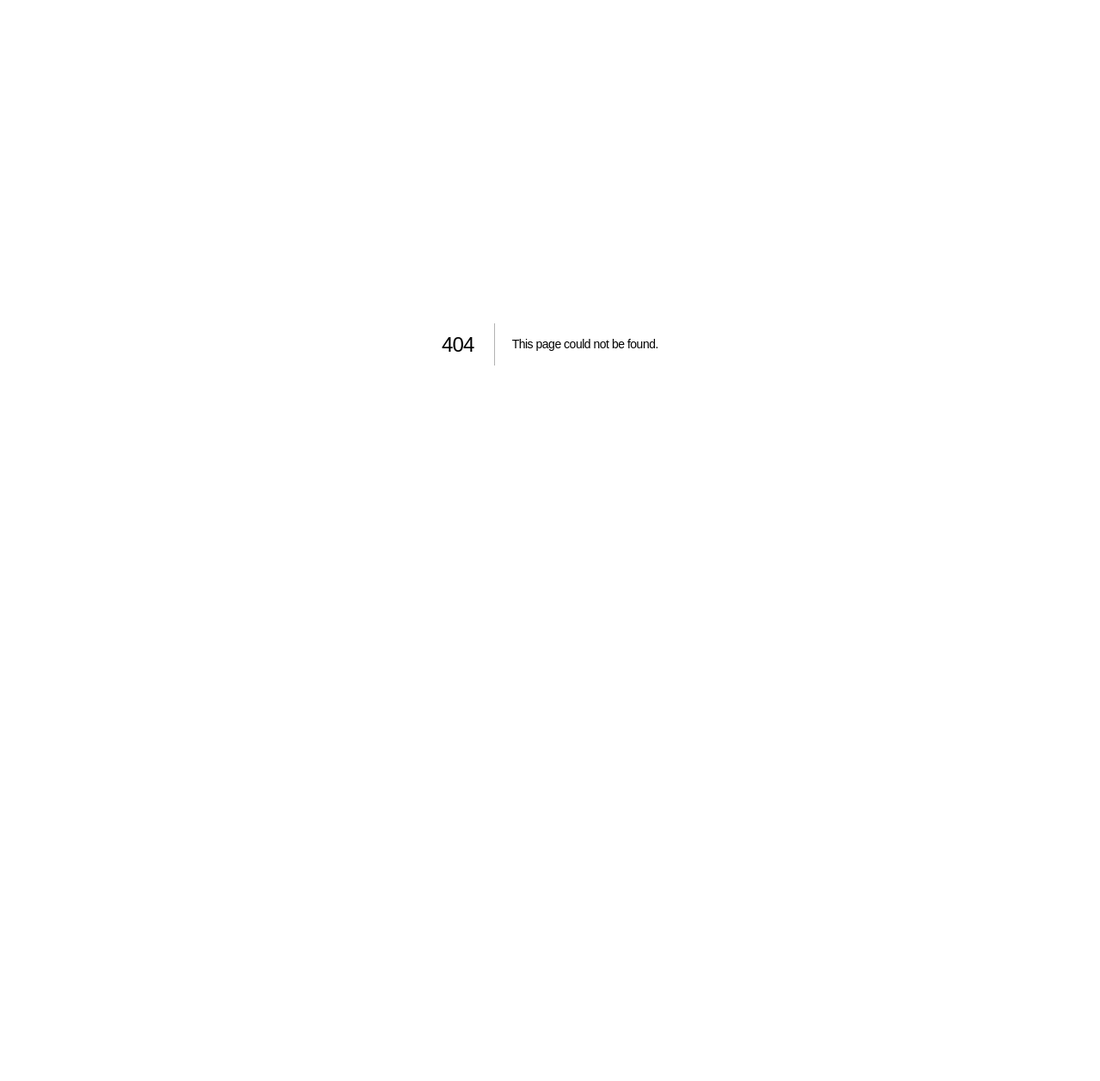
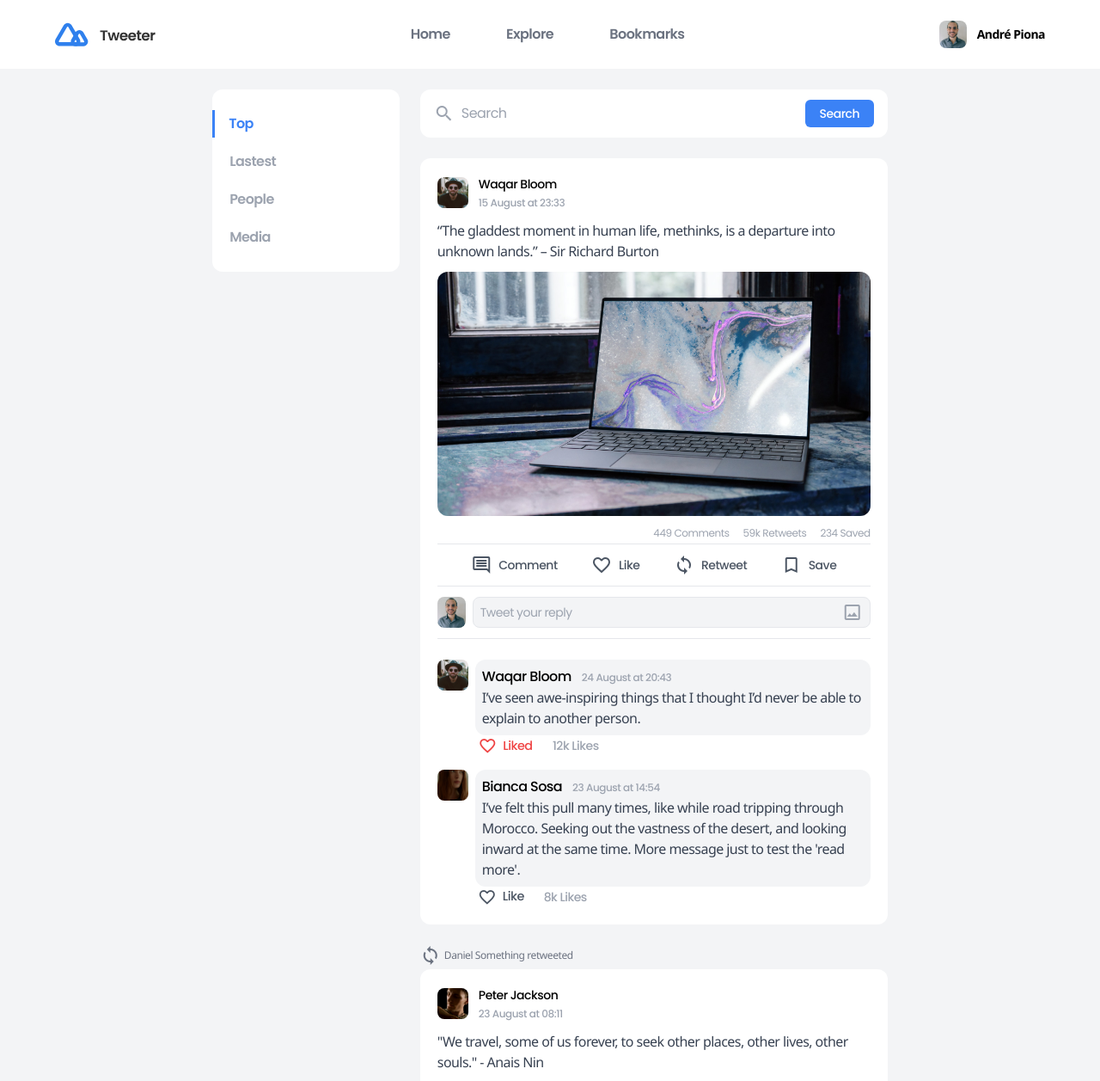
Before and after one commit to Alpiona/tweeter-devchallenges, a Next.js app: page /explore in a window 1280 px wide. Before the commit this address had no page. Shown: the top 1257 px of the page at 86% size. Before the commit the page ends 800 px from the top, so only its background shows below. Built offline with nearby package versions, Linux system fonts and the light colour scheme; grey boxes are pictures that could not be loaded.

Commit message:
[Front] Added page 'Explore'

```diff
--- a/pages/_app.tsx
+++ b/pages/_app.tsx
@@ -1,9 +1,17 @@
 import { AppProps } from 'next/app';
+import Head from 'next/head';
 
 import '../styles/globals.css';
 
 function MyApp({ Component, pageProps }: AppProps): JSX.Element {
-  return <Component {...pageProps} />;
+  return (
+    <>
+      <Head>
+        <title>Tweeter</title>
+      </Head>
+      <Component {...pageProps} />
+    </>
+  );
 }
 
 export default MyApp;
--- /dev/null
+++ b/pages/_document.tsx
@@ -0,0 +1,43 @@
+import Document, {
+  DocumentContext,
+  Head,
+  Html,
+  Main,
+  NextScript,
+} from 'next/document';
+import Layout from '../components/Layout';
+
+class MyDocument extends Document {
+  static async getInitialProps(ctx: DocumentContext) {
+    const initialProps = await Document.getInitialProps(ctx);
+    return { ...initialProps };
+  }
+
+  render(): JSX.Element {
+    return (
+      <Html lang="en">
+        <Head>
+          <link rel="icon" href="/tweeter-small.svg" />
+          <link
+            href="https://fonts.googleapis.com/css?family=Material+Icons|Material+Icons+Outlined|Material+Icons+Two+Tone|Material+Icons+Round|Material+Icons+Sharp"
+            rel="stylesheet"
+          />
+
+          <link rel="preconnect" href="https://fonts.gstatic.com" />
+          <link
+            href="https://fonts.googleapis.com/css2?family=Noto+Sans:wght@400;700&family=Poppins:wght@400;500;600;700&display=swap"
+            rel="stylesheet"
+          />
+        </Head>
+        <body>
+          <Layout>
+            <Main />
+          </Layout>
+          <NextScript />
+        </body>
+      </Html>
+    );
+  }
+}
+
+export default MyDocument;
--- /dev/null
+++ b/pages/explore.tsx
@@ -0,0 +1,63 @@
+import { NextPage } from 'next';
+import Tweet from '../components/Tweet';
+
+const Explore: NextPage = () => {
+  return (
+    <div className="flex items-start justify-center space-x-6 px-24 py-6 bg-gray-100 ">
+      <div className="w-1/5">
+        <div className="bg-white font-semibold text-gray-400 rounded-xl py-6 space-y-3">
+          <h1 className="h-8 pl-4 border-l-3 border-current text-blue-500 leading-8">
+            Top
+          </h1>
+          <h1 className="h-8 pl-5 leading-8">Lastest</h1>
+          <h1 className="h-8 pl-5 leading-8">People</h1>
+          <h1 className="h-8 pl-5 leading-8">Media</h1>
+        </div>
+      </div>
+      <div className="w-1/2 space-y-6">
+        <div className="flex justify-between bg-white rounded-xl p-3 px-4">
+          <div className="flex items-center space-x-2 text-gray-400">
+            <span className="material-icons-outlined">search</span>
+            <h1>Search</h1>
+          </div>
+          <button
+            className="h-8 w-20 bg-blue-500 text-white rounded-md text-sm font-medium"
+            type="button"
+          >
+            Search
+          </button>
+        </div>
+        <Tweet
+          retweetedBy=""
+          userImg="/profile6.jpg"
+          userName="Waqar Bloom"
+          date="15 August at 23:33"
+          content="“The gladdest moment in human life, methinks, is a departure into unknown lands.” – Sir Richard Burton"
+          img="/background4.jpg"
+          commentsQty="449"
+          retweetsQty="59k"
+          savedQty="234"
+          liked={false}
+          retweeted={false}
+          saved={false}
+        />
+        <Tweet
+          retweetedBy="Daniel Something"
+          userImg="/profile2.jpg"
+          userName="Peter Jackson"
+          date="23 August at 08:11"
+          content='"We travel, some of us forever, to seek other places, other lives, other souls." - Anais Nin'
+          img="/background.jpeg"
+          commentsQty="449"
+          retweetsQty="59k"
+          savedQty="234"
+          liked
+          retweeted
+          saved
+        />
+      </div>
+    </div>
+  );
+};
+
+export default Explore;
--- a/pages/index.tsx
+++ b/pages/index.tsx
@@ -1,31 +1,12 @@
 import { NextPage } from 'next';
-import Head from 'next/head';
 import FollowSugestion from '../components/FollowSugestion';
-import Layout from '../components/Layout';
 import TrendsList from '../components/TrendsList';
 import Tweet from '../components/Tweet';
 import TweetSomething from '../components/TweetSomething';
 
 const Home: NextPage = () => {
-  const title = 'Tweeter';
   return (
-    <>
-      <Head>
-        <title>{title}</title>
-        <link rel="icon" href="/tweeter-small.svg" />
-        <link
-          href="https://fonts.googleapis.com/css?family=Material+Icons|Material+Icons+Outlined|Material+Icons+Two+Tone|Material+Icons+Round|Material+Icons+Sharp"
-          rel="stylesheet"
-        />
-
-        <link rel="preconnect" href="https://fonts.gstatic.com" />
-        <link
-          href="https://fonts.googleapis.com/css2?family=Noto+Sans:wght@400;700&family=Poppins:wght@400;500;600;700&display=swap"
-          rel="stylesheet"
-        />
-      </Head>
-      <Layout>
-        <div className="flex items-start justify-center space-x-6 pl-44 pr-6 py-6 bg-gray-100 ">
+    <div className="flex items-start justify-center space-x-6 px-24 py-6 bg-gray-100 ">
       <div className="w-1/2 space-y-6">
         <TweetSomething userImg="/profile.jpg" />
         <Tweet
@@ -84,8 +65,6 @@ const Home: NextPage = () => {
         </div>
       </div>
     </div>
-      </Layout>
-    </>
   );
 };
 
--- a/tailwind.config.js
+++ b/tailwind.config.js
@@ -10,6 +10,14 @@ module.exports = {
     fontFamily: {
       noto: 'Noto Sans',
     },
+    borderWidth: {
+      DEFAULT: '1px',
+      0: '0',
+      2: '2px',
+      3: '3px',
+      4: '4px',
+      6: '6px',
+    },
   },
   variants: {
     extend: {},
```
Also changed, not shown: pages/bookmarks.tsx (added). Lines whose indentation alone changed are shown as unchanged.
